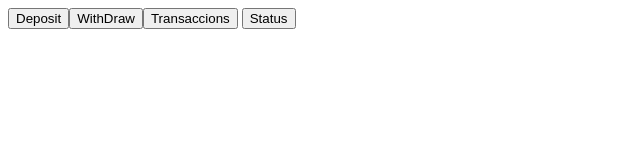
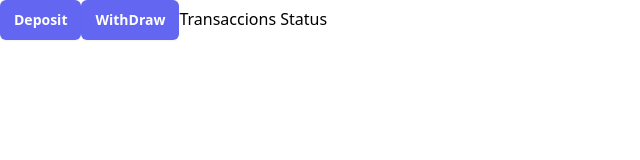
Before and after one commit to eduardolemusdev/daw-atm-pokemon, a website: page src/index.html in a window 1280 px wide. Shown: the whole page, without its empty margins (0-640 px from the left). Drawn offline with Linux system fonts and the light colour scheme.

Commit message:
tailwind setup

```diff
--- a/public/css/main.css
+++ /dev/null
@@ -1,7 +0,0 @@
-.tabcontent{
-    display: none;
-}
-
-.tabcontent-active{
-    display: block;
-}
--- /dev/null
+++ b/src/css/main.css
@@ -0,0 +1,11 @@
+@tailwind base;
+@tailwind components;
+@tailwind utilities;
+
+.tabcontent {
+  display: none;
+}
+
+.tabcontent-active {
+  display: block;
+}
--- a/index.html
+++ b/src/index.html
@@ -4,15 +4,21 @@
     <meta charset="UTF-8" />
     <meta name="viewport" content="width=device-width, initial-scale=1.0" />
     <title>Document</title>
-    <script src="/public/js/main.js" defer></script>
-    <link rel="stylesheet" href="/public/css/main.css" />
+    <script src="./js/main.js" defer></script>
+    <link rel="stylesheet" href="./css/mintailwind.css" />
   </head>
   <body>
     <div>
       <div>
-        <button bank-operation="deposit">
+        <button
+          bank-operation="deposit"
+          class="flex-none rounded-md bg-indigo-500 px-3.5 py-2.5 text-sm font-semibold text-white shadow-sm hover:bg-indigo-400 focus-visible:outline focus-visible:outline-2 focus-visible:outline-offset-2 focus-visible:outline-indigo-500"
+        >
           <label for="tab-1">Deposit</label></button
-        ><button bank-operation="withdraw">
+        ><button
+          bank-operation="withdraw"
+          class="flex-none rounded-md bg-indigo-500 px-3.5 py-2.5 text-sm font-semibold text-white shadow-sm hover:bg-indigo-400 focus-visible:outline focus-visible:outline-2 focus-visible:outline-offset-2 focus-visible:outline-indigo-500"
+        >
           <label for="tab-2">WithDraw</label></button
         ><button bank-operation="list-transactions">
           <label for="tab-3">Transaccions</label>
--- a/public/js/main.js
+++ b/src/js/main.js
@@ -136,6 +136,7 @@ tabButtons.forEach((tabButton) => {
     }
 
     if (currentOperation === "deposit") {
+      atm.registerAccount("AB");
       atm.addTransaction("AB", "1,000.21", TRANSACTIONS_TYPES.DEPOSIT);
     }
     tabContent.classList.remove("tabcontent");
--- /dev/null
+++ b/tailwind.config.js
@@ -0,0 +1,8 @@
+/** @type {import('tailwindcss').Config} */
+module.exports = {
+  content: ["./src/**/*.{html,js}"],
+  theme: {
+    extend: {},
+  },
+  plugins: [],
+};
```
Also changed, not shown: package.json (added, +25 -0 lines), src/css/mintailwind.css (added), 2 other files.
